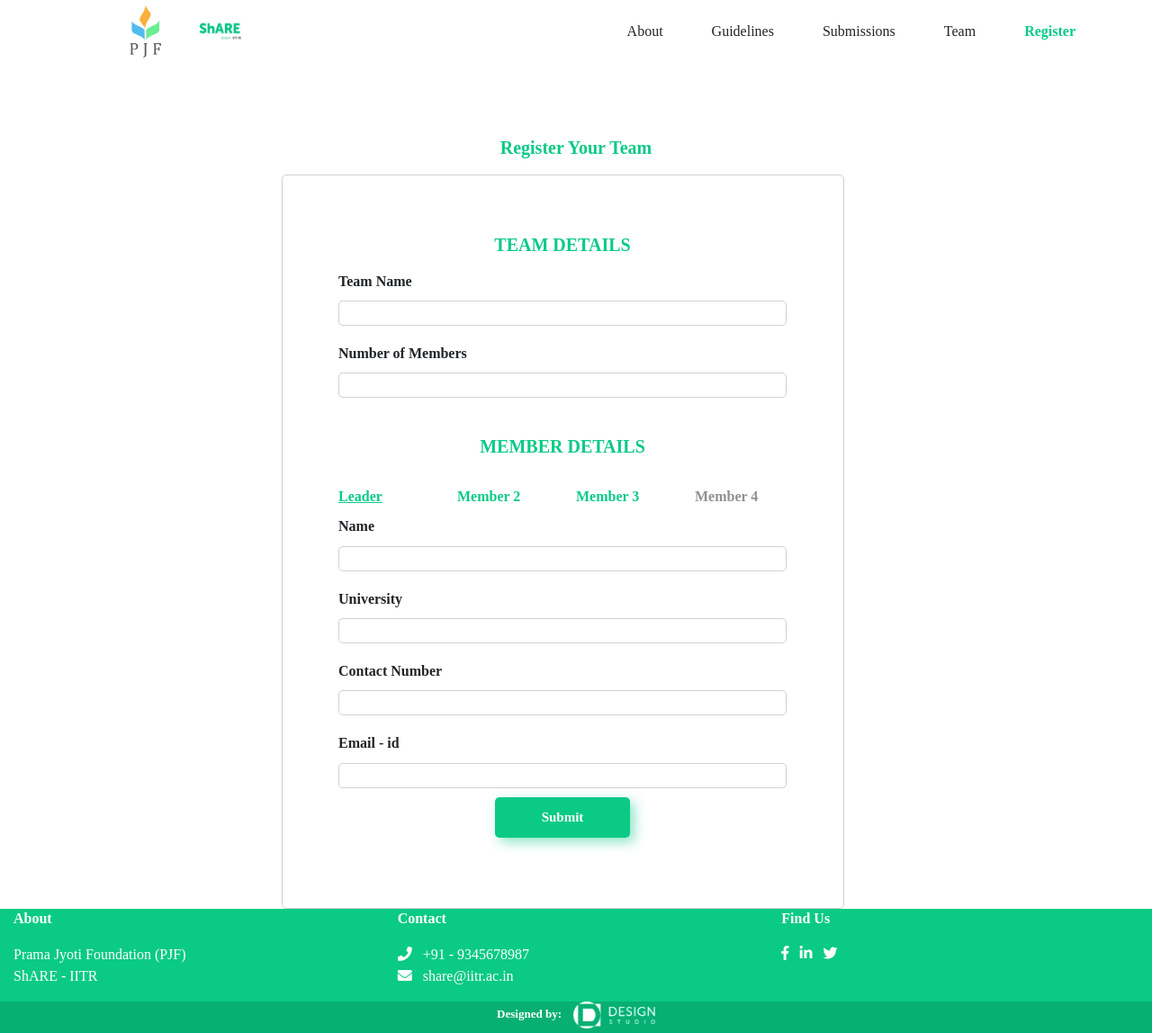
After one commit to nikhilmuz/ShARE_IITR, a PHP site: page /register.php in a window 1280 px wide. The commit adds this page. Shown: the whole page at 90% size. Run offline with PHP 8.4, Linux system fonts and the light colour scheme; some libraries are stand-ins or nearby versions; some web fonts are replaced.

Commit message:
Added Pages

```diff
--- /dev/null
+++ b/assets/css/register.css
@@ -0,0 +1,34 @@
+.form-well{
+    border: solid 1px rgba(151, 151, 151, 0.43);
+    border-radius: 5px;
+    padding: 5%;
+}
+.form-field-name{
+    font-weight: bold;
+    margin-bottom: 10px;
+    margin-top: 10px;
+}
+.form-field{
+    width: 100%;
+    margin-bottom: 10px;
+    border-radius: 5px;
+    border: solid 1px rgba(151, 151, 151, 0.43);
+}
+.separation{
+    margin-top: 30px;
+    margin-bottom: 30px;
+}
+.members{
+    font-weight: bold;
+    color: #0aca86;
+}
+.deactive-member{
+    color: #000000;
+    opacity: 0.43;
+}
+.active-member{
+    text-decoration: underline;
+}
+.btn solid-btn{
+margin-top: 1000px;
+}
--- a/assets/css/share.css
+++ b/assets/css/share.css
@@ -184,4 +184,7 @@ p{
     font-family: 'MetropolisThin';
     font-size: small;
 }
+.footer .col-md-4{
+
+}
 /*end footer*/
--- a/components/header.php
+++ b/components/header.php
@@ -25,8 +25,9 @@
 	<ul class="navitems">
         <li><a href="about.php"><span id="about_nav">About</a></li>
         <li><a href="guidelines.php"><span id="guidelines_nav">Guidelines</a></li>
+        <li><a href="submissions.php"><span id="submissions_nav">Submissions</a></li>
         <li><a href="team.php"><span id="team_nav">Team</a></li>
-        <li><a href="#"><span id="register_nav" class="register_nav">Register</span></a></li>
+        <li><a href="register.php"><span id="register_nav" class="register_nav">Register</span></a></li>
 	</ul>
 </div>
 
@@ -34,8 +35,9 @@
             <a href="javascript:void(0)" class="closebtn" onclick="closeNav()">&times;</a>
             <a href="about.php">About</a>
             <a href="guidelines.php">Guidelines</a>
+            <a href="submissions.php">Submissions</a>
             <a href="team.php">Team</a>
-            <a href="#">Register</a>
+            <a href="register.php">Register</a>
         </div>
        <p class="smallnav" style="height: 100px; width:100%;">
 	<img class="pjflogo" src="assets/images/pjf_logo.png"/>
--- /dev/null
+++ b/register.php
@@ -0,0 +1,39 @@
+<?php include_once('components/header.php'); ?>
+<style type="text/css">
+@import url("assets/css/register.css");
+</style>
+<script>
+    $('#register_nav').css('font-weight','bold');
+    document.title='Register | Global Strategy Case Challenge';
+</script>
+<div class="row content">
+    <div class="col-md-12"><p class="head-text" align="center">Register Your Team</p></div>
+    <div class="row col-md-12">
+        <div class="col-md-3"></div>
+        <div class="col-md-6 form-well">
+            <p class="head-text" align="center">TEAM DETAILS</p>
+            <p class="form-field-name">Team Name</p>
+            <input class="form-field" type="text" />
+            <p class="form-field-name">Number of Members</p>
+            <input class="form-field" type="number" />
+            <p class="head-text separation" align="center">MEMBER DETAILS</p>
+            <div class="row members">
+            <div class="col-md-3 active-member">Leader</div>
+            <div class="col-md-3">Member 2</div>
+            <div class="col-md-3">Member 3</div>
+            <div class="col-md-3 deactive-member">Member 4</div>
+            </div>
+            <p class="form-field-name">Name</p>
+            <input class="form-field" type="text" />
+            <p class="form-field-name">University</p>
+            <input class="form-field" type="text" />
+            <p class="form-field-name">Contact Number</p>
+            <input class="form-field" type="number" />
+            <p class="form-field-name">Email - id</p>
+            <input class="form-field" type="email" />
+            <p align="center"><input class="btn solid-btn" type="button" value="Submit"></p>
+        </div>
+        <div class="col-md-3"></div>
+    </div>
+</div>
+<?php include_once('components/footer.php'); ?>
```
Also changed, not shown: submissions.php (added, +12 -0 lines), assets/css/submissions.css (added).
